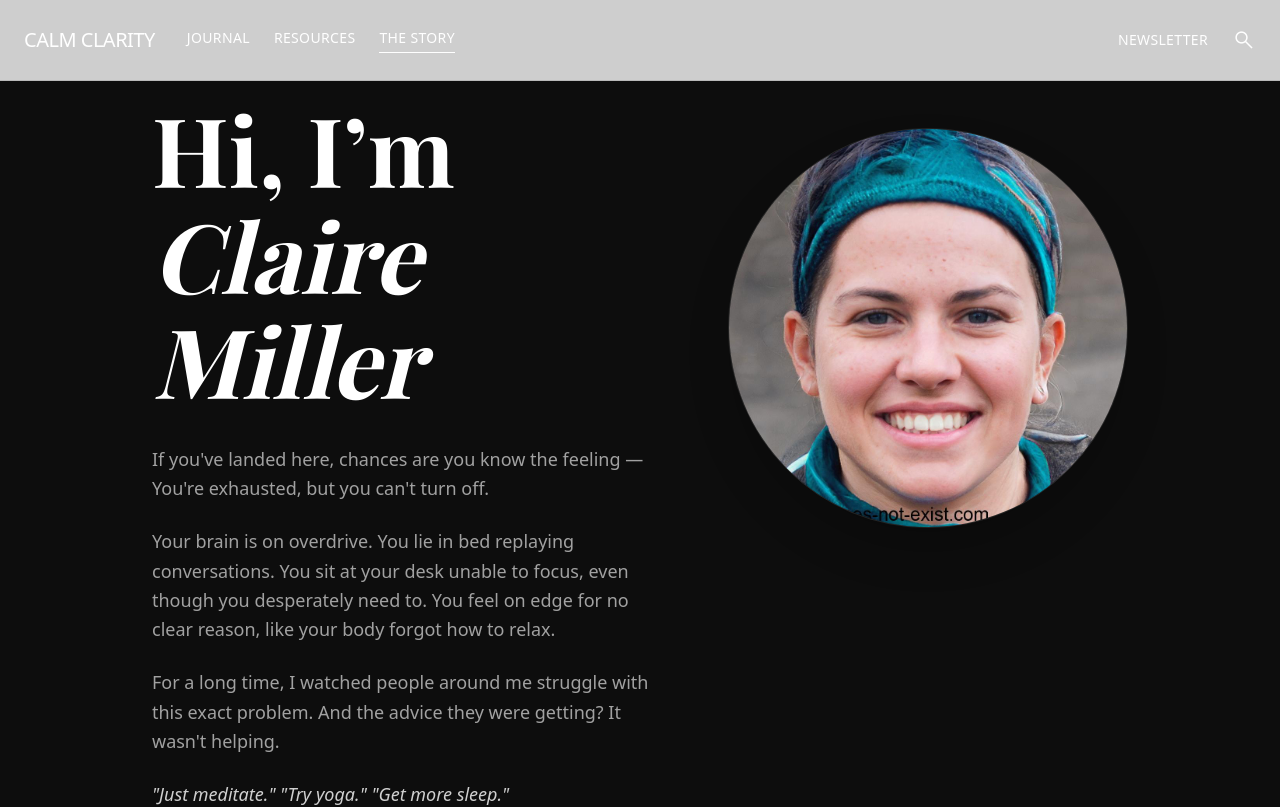
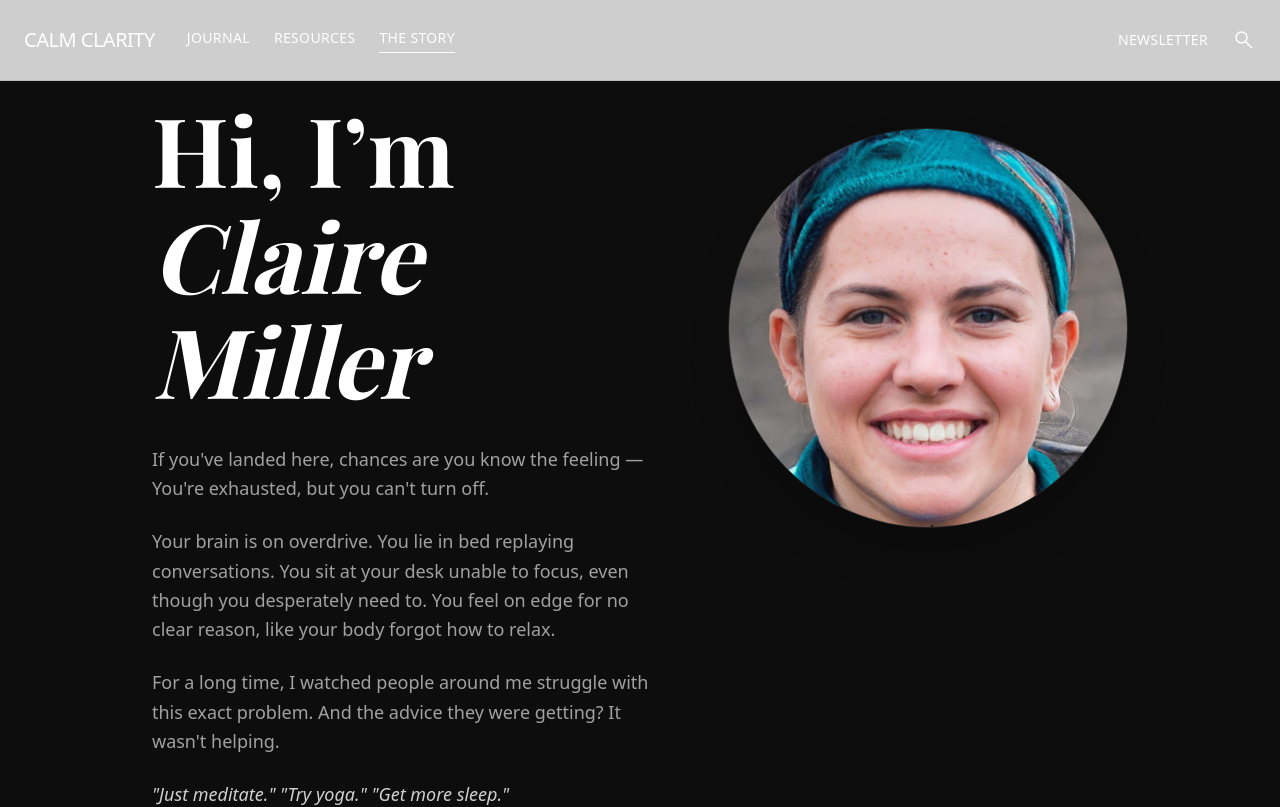
Before and after one commit to FormiloStudios/calmclarity_stitch, a Next.js app: page /story in a window 1280 px wide. Shown: the top 807 px of the page. Built offline with nearby package versions, Linux system fonts and the light colour scheme; a web font is replaced by a local one.

Commit message:
Reposition and scale headshot to hide watermark

```diff
--- a/src/components/StoryHeader.tsx
+++ b/src/components/StoryHeader.tsx
@@ -40,7 +40,7 @@ export function StoryHeader() {
                             alt="Claire Miller"
                             fill
                             priority
-                            className="object-cover object-center"
+                            className="object-cover object-top scale-110"
                         />
                     </div>
                 </div>
```
